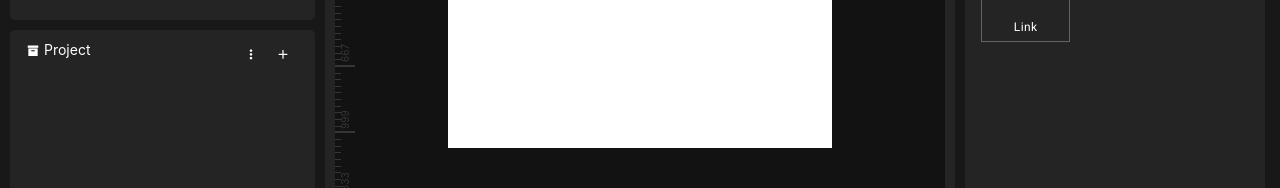
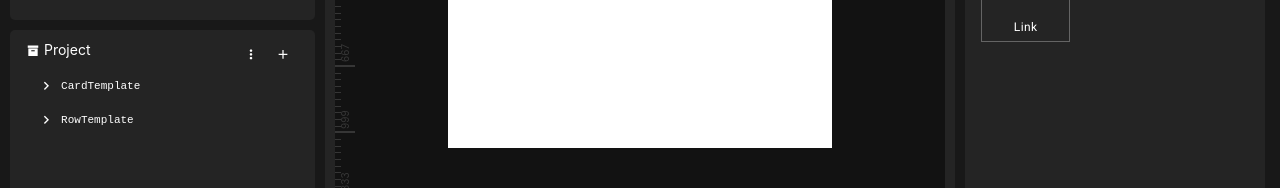
Before and after one commit to jhanma17/VueCup-Frontend, a Vue app: page /editor in a window 1280 px wide. Shown: the part 407-595 px from the top of the page. Built offline with nearby package versions, Linux system fonts and the light colour scheme; grey boxes are pictures that could not be loaded.

Commit message:
Feat: Project Tree basis

```diff
--- a/src/components/Editor/ProjectSection/ProjectTree/ProjectNode.vue
+++ b/src/components/Editor/ProjectSection/ProjectTree/ProjectNode.vue
@@ -1,31 +1,58 @@
 <template>
-  <draggable
-    class="project-node"
-    :element="element"
-    :options="{group:'project-tree'}"
-    :move="move"
-    @end="end"
+  <v-col cols="12" class="py-1 pr-0" :class="isSelected ? 'selected-bg' : ''">
+    <v-icon density="compact" @click="toggleExpand()" v-if="component.children">
+      {{ expanded ? "mdi-chevron-down" : "mdi-chevron-right" }}
+    </v-icon>
+    <v-icon density="compact" v-else> </v-icon>
+    {{ component.type }}
+  </v-col>
+  <v-col
+    v-if="component.children && expanded"
+    v-for="child in component.children"
+    :key="child.id"
+    cols="12"
+    class="py-1 pr-0"
   >
-  </draggable>
+    <ProjectNode :component="child" />
+  </v-col>
 </template>
 
 <script>
-import draggable from 'vuedraggable';
+import { mapState } from "pinia";
+import { componentsStore } from "@/stores/components";
 
 export default {
   name: "ProjectNode",
-  components: {
-    draggable
-  },
   props: {
-    element: {
+    component: {
       type: Object,
       required: true,
     },
   },
-}
+  data() {
+    return {
+      expanded: false,
+    };
+  },
+  computed: {
+    ...mapState(componentsStore, ["inspectedComponent"]),
+    isSelected() {
+      return (
+        this.inspectedComponent &&
+        this.inspectedComponent.id == this.component.id
+      );
+    },
+  },
+  methods: {
+    toggleExpand() {
+      this.expanded = !this.expanded;
+    },
+  },
+};
 </script>
 
 <style>
-
+.selected-bg {
+  background-color: rgba(245, 245, 245, .3);
+}
 </style>
--- a/src/components/Editor/ProjectSection/ProjectTree/index.vue
+++ b/src/components/Editor/ProjectSection/ProjectTree/index.vue
@@ -1,13 +1,24 @@
 <template>
-
+  <v-col v-for="component in componentsTree" :key="component.id" cols="12" class="py-1 px-0">
+    <ProjectNode :component="component" />
+  </v-col>
 </template>
 
 <script>
+import { mapState } from "pinia";
+import { componentsStore } from "@/stores/components";
+import ProjectNode from "./ProjectNode.vue";
+
 export default {
-  name: "ProjectNode",
-}
+  name: "ProjectTree",
+  components: {
+    ProjectNode,
+  },
+  computed: {
+    ...mapState(componentsStore, ["componentsTree"]),
+  },
+};
 </script>
 
 <style>
-
 </style>
```
